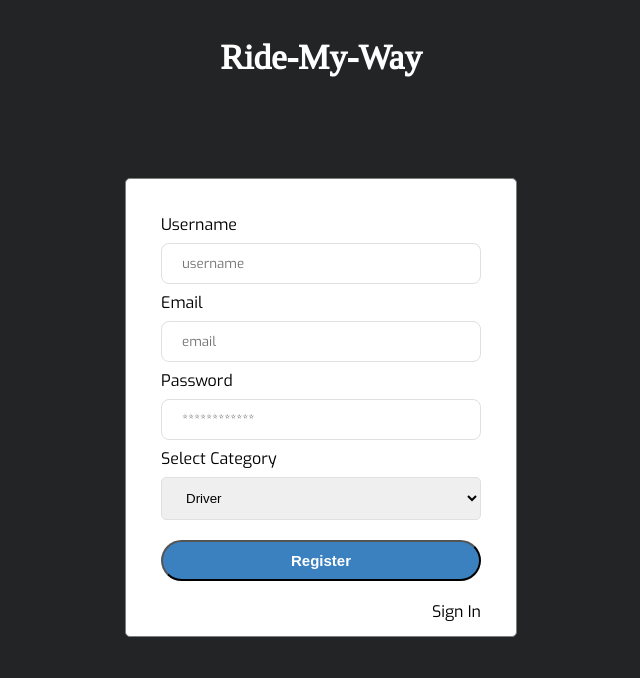
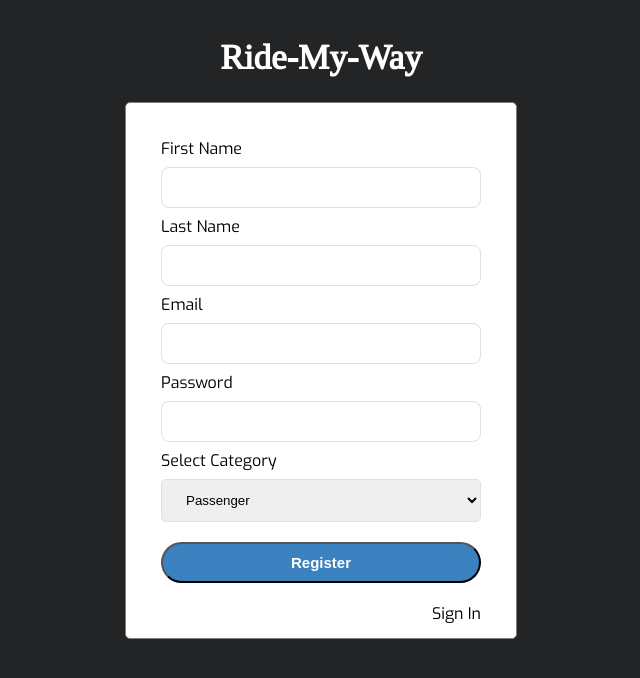
Before and after one commit to chrisoemma/ride-my-way, a React (Create React App) app in the folder front-end/: page / in a window 1280 px wide. Both pictures are taken after a click on the item "Sign Up". Shown: the top 678 px of the page, without its empty margins (319-959 px from the left). Built offline with nearby package versions, Linux system fonts and the light colour scheme.

Commit message:
Connect register with API: Now you can register in front end and connecting with api

```diff
--- a/front-end/src/App.css
+++ b/front-end/src/App.css
@@ -19,7 +19,7 @@
   margin: auto;
   width: 25%;
   border: 1px solid #7c7e7e;
-  margin-top: 100px;
+  margin-top:20px;
   background-color: #fff;
   padding: 35px;
   border-radius: 5px;
@@ -50,6 +50,7 @@ input[type="password"],
   box-sizing: border-box;
   border: 1px solid #e0e0e0;
   border-radius: 8px;
+  outline: 0;
 }
 
 .login button,
@@ -64,6 +65,7 @@ input[type="password"],
   background-color: #3b81bf;
   font-weight: bold;
   border-radius: 50px;
+  outline: 0;
 }
 
 .login .nav-links {
@@ -237,6 +239,7 @@ input[type="password"],
   font-family: "Poppins", sans-serif;
   border-style: none;
   cursor: pointer;
+  outline: 0;
 }
 .main {
   float: right;
--- a/front-end/src/components/auth/Register.js
+++ b/front-end/src/components/auth/Register.js
@@ -1,29 +1,99 @@
 import React from 'react';
+import { withRouter } from 'react-router-dom';
+import axios from 'axios'
 
-function Register(props) {
+class Register extends React.Component {
 
+
+    constructor() {
+        super();
+        this.state = {
+            firstName: "",
+            lastName: "",
+            email: "",
+            password: "",
+            roleId: 1
+
+        }
+        this.handleChange = this.handleChange.bind(this);
+    }
+
+    handleChange(e) {
+        const { name, value } = e.target;
+        this.setState({
+            [name]: value
+        });
+    }
+
+    submit(e) {
+        e.preventDefault();
+        axios.post('/api/v1/users/register', {
+            firstName: this.state.firstName,
+            lastName: this.state.lastName,
+            email: this.state.email,
+            password: this.state.password,
+            roleId: this.state.roleId
+        }).then(res => {
+            localStorage.setItem('jwt', res.data.token);
+            this.props.history.push('/profile');
+        }
+        );
+    }
+
+    render(props) {
         return (
 
             <div className="register">
-            <form>
-                <label>Username</label>
-                <input type="text" placeholder="username" />
+                <form onSubmit={e => this.submit(e)}>
+                    <label>First Name</label>
+                    <input
+                        type="text"
+                        value={this.state.firstName}
+                        name="firstName"
+                        onChange={this.handleChange}
+                    />
+                    <label>Last Name</label>
+                    <input
+                        type="text"
+                        value={this.state.lastName}
+                        name="lastName"
+                        onChange={this.handleChange}
+                    />
                     <label>Email</label>
-                <input type="email" placeholder="email" />
+                    <input
+                        type="email"
+                        value={this.state.email}
+                        name="email"
+                        onChange={this.handleChange}
+                    />
                     <label>Password</label>
-                <input type="password" placeholder="************" />
+                    <input
+                        type="password"
+                        name="password"
+                        value={this.state.password}
+                        onChange={this.handleChange}
+                    />
                     <label>Select Category</label>
-                <select>
-                    <option>Driver</option>
-                    <option>Passenger</option>
+                    <select
+                        value={this.state.roleId}
+                        name="roleId"
+                        onChange={this.handleChange
+                        }>
+                        <option value="1">Passenger</option>
+                        <option value="2">Driver</option>
                     </select>
-                <button>Register</button>
+                    <button type="submit">Register</button>
                     <div className="nav-links">
-                    <li onClick={props.checkRegisterUser}>Sign In</li>
+                        <li
+                            onClick={this.props.checkRegisterUser}>
+                            Sign In
+                       </li>
                     </div>
                 </form>
             </div>
-    )
+        );
     }
 
-export default Register;
+}
+
+export default withRouter(Register);
```
Lines whose indentation alone changed are shown as unchanged.
